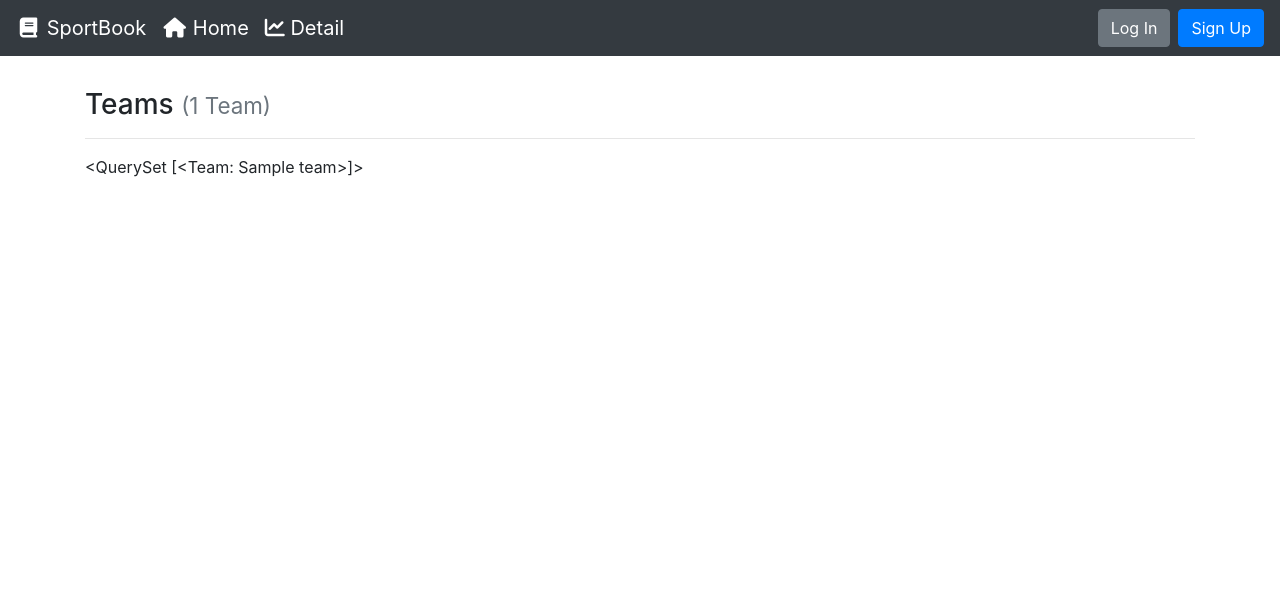
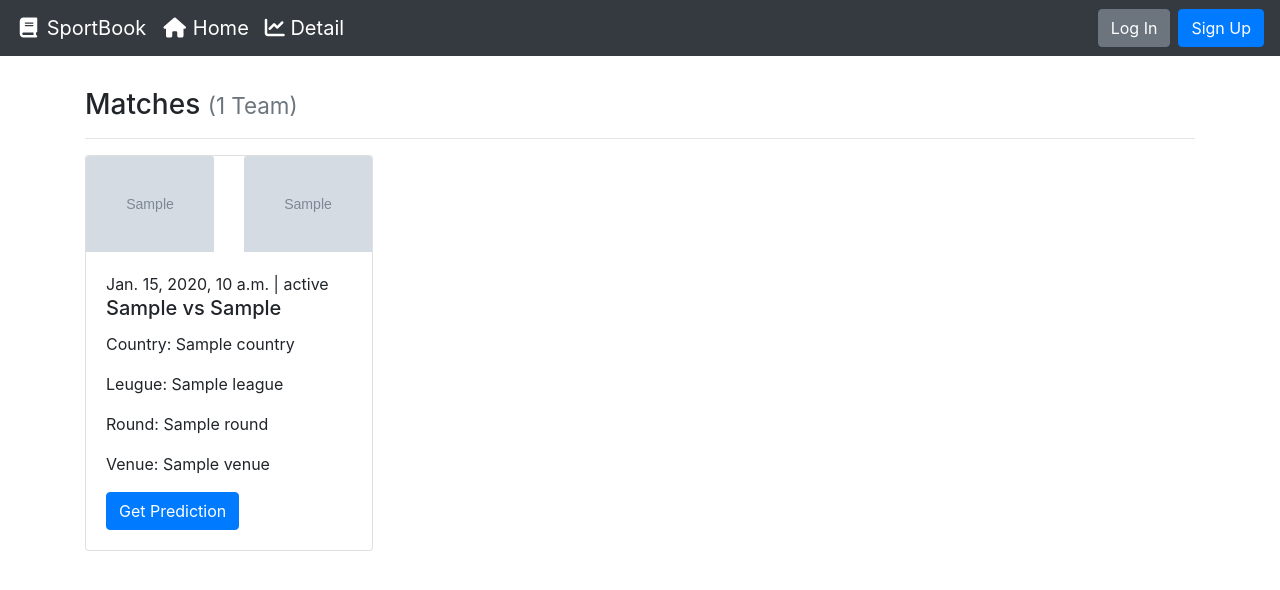
Before and after one commit to mdrame/FIFA-ROBOT-, a Django app: template soccer/templates/index.html in a window 1280 px wide. Shown: the top 590 px of the page. Run offline with Django 3.2, Linux system fonts and the light colour scheme; tables that the repository leaves empty hold one stand-in row (values such as "Sample post"); the template is opened without the code that fills it: values that come from a table or form of the project are taken from there, most other values are stand-ins (such as "Sample title", 1, 10 or a date in 2020); grey boxes marked "Sample" are stand-in pictures; some libraries are stand-ins or nearby versions.

Commit message:
API returns today's matches

```diff
--- a/soccer/models.py
+++ b/soccer/models.py
@@ -9,8 +9,6 @@ from django.utils import timezone
 class Team(models.Model):
     """ Represents a single wiki page. """
     name = models.CharField(unique=True, help_text="Team name", max_length=1000)
-
-
 
     def __str__(self):
         return self.name
--- a/soccer/templates/index.html
+++ b/soccer/templates/index.html
@@ -1,11 +1,33 @@
 {% extends "base.html" %}
 
 {% block content %}
-  <h3>Teams {% if teams %}<small class="text-muted">({{ teams|length }} Team{{ teams|length|pluralize:"s" }})</small>{% endif %}</h3>
+  <h3>Matches {% if teams %}<small class="text-muted">({{ teams|length }} Team{{ teams|length|pluralize:"s" }})</small>{% endif %}</h3>
   <hr>
-  {% if teams %}
-    <div class="card-columns">
-      {{teams}}
+  {% if matches %}
+  <div class="card-columns">
+    <!-- <p>{{matches}}</p> -->
+    {% for match in matches %}
+    <div class="card" style="width: 18rem;">
+
+    <div class="row">
+      <div class="col-sm-6">
+        <img class="card-img-top" src="{{match.home_logo}}" alt="Card image cap" width="48%">
+      </div>
+      <div class="col-sm-6 float-right">
+        <img class="card-img-top" src="{{match.away_logo}}" alt="Card image cap" width="48%">
+      </div>
+    </div>
+      <div class="card-body">
+        <span class="caption">{{ match.date }} | {{match.status}}</span>
+        <h5 class="card-title">{{ match.home_team }} vs {{ match.away_team }}</h5>
+        <p class="card-text">Country: {{match.country}} </p>
+        <p class="card-text">Leugue: {{ match.league }}</p>
+        <p class="card-text">Round: {{ match.round }}</p>
+        <p class="card-text">Venue: {{ match.venue }}</p>
+        <a href="#" class="btn btn-primary">Get Prediction</a>
+      </div>
+    </div>
+    {% endfor %}
     </div>
   {% else %}
     <div class="alert alert-primary" role="alert">No pages to display.</div>
```
Also changed, not shown: soccer/views.py (+61 -12 lines).
